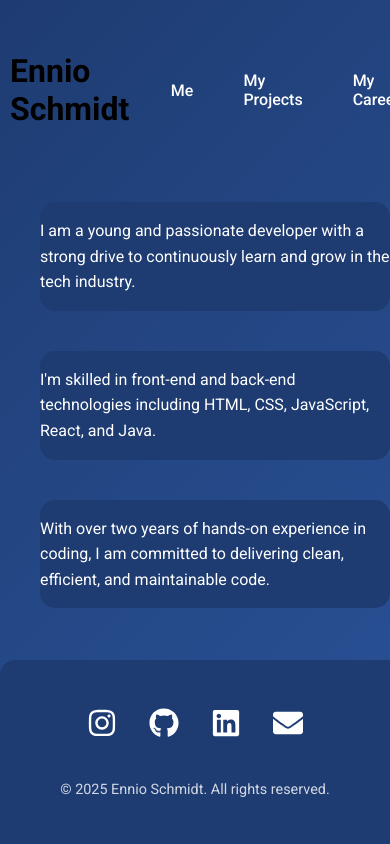
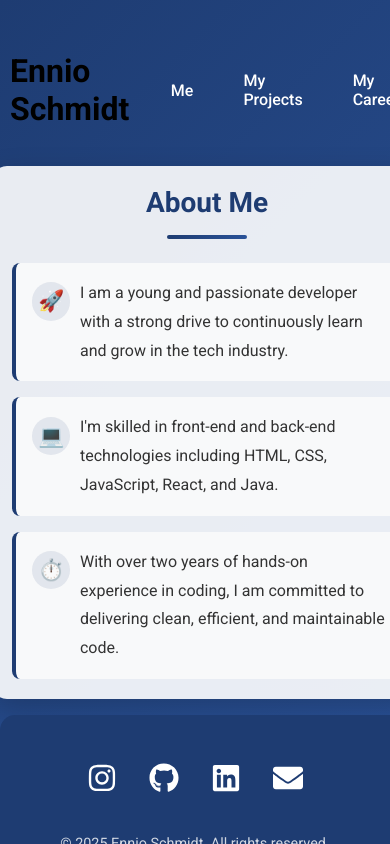
Before and after one commit to schmenniooo/PersonalWebsite, a React (Vite) app: page / in a window 390 px wide. Built offline with nearby package versions, Linux system fonts and the light colour scheme.

Commit message:
Refactor layout and styling for improved UI/UX.
Updated defaultMainContainer with new design elements, including a profile card, hover effects, and responsive styles. Enhanced loading and error states, structured paragraphs visually, and added emojis to enrich content presentation.

```diff
--- a/src/defaultMainContainer/defaultMainContainer.css
+++ b/src/defaultMainContainer/defaultMainContainer.css
@@ -6,37 +6,178 @@
     align-items: center;
     width: 100%;
     flex-grow: 1;
+    padding: 2rem 1rem;
 }
 
 .mainContent {
-
     display: flex;
     flex-direction: column;
     justify-content: center;
     align-items: center;
     width: 100%;
+    max-width: 900px;
+}
+
+.profile-card {
+    background-color: rgba(255, 255, 255, 0.9);
+    border-radius: 20px;
+    box-shadow: 0 10px 30px rgba(0, 0, 0, 0.2);
+    padding: 2.5rem;
+    width: 100%;
+    transition: transform 0.3s ease, box-shadow 0.3s ease;
+}
+
+.profile-card:hover {
+    transform: translateY(-5px);
+    box-shadow: 0 15px 35px rgba(0, 0, 0, 0.3);
+}
+
+.profile-title {
+    color: #1e3c72;
+    font-size: 2.5rem;
+    font-weight: 700;
+    text-align: center;
+    margin: 0 0 1rem 0;
+}
+
+.profile-divider {
+    height: 4px;
+    background: linear-gradient(90deg, #1e3c72, #2a5298);
+    width: 80px;
+    margin: 0 auto 2rem auto;
+    border-radius: 2px;
 }
 
 .paragraphContainer {
-
     display: flex;
     flex-direction: column;
-    justify-content: center;
-    align-items: center;
-
-    list-style-type: none;
-    gap: 40px;
+    gap: 1.5rem;
 }
 
 .paragraphItem {
+    background-color: #f8f9fa;
+    border-left: 4px solid #1e3c72;
+    border-radius: 8px;
+    padding: 1.5rem;
+    transition: transform 0.2s ease;
+}
 
-    background-color: #1e3c72;
-    border-radius: 15px;
-    width: 100%;
+.paragraphItem:hover {
+    transform: translateX(5px);
+}
+
+.paragraph-content {
+    display: flex;
+    align-items: flex-start;
+    gap: 1rem;
+}
+
+.paragraph-icon {
+    font-size: 1.8rem;
+    display: flex;
+    align-items: center;
+    justify-content: center;
+    min-width: 2.5rem;
+    height: 2.5rem;
+    background-color: rgba(30, 60, 114, 0.1);
+    border-radius: 50%;
+    padding: 0.5rem;
+    margin-top: 0.2rem;
 }
 
 .paragraph {
+    color: #333;
+    line-height: 1.8;
+    font-size: 1.1rem;
+    margin: 0;
+    flex: 1;
+}
+
+.loading-spinner {
     color: white;
-    line-height: 1.6;
-    margin-bottom: 1rem;
+    font-size: 1.2rem;
+    margin: 2rem 0;
+    text-align: center;
 }
+
+.error-message {
+    color: #ff6b6b;
+    background-color: rgba(255, 255, 255, 0.9);
+    padding: 1rem 2rem;
+    border-radius: 8px;
+    font-weight: 500;
+    text-align: center;
+    margin: 2rem 0;
+}
+
+/* Responsive Design */
+@media (max-width: 768px) {
+    .mainContainer {
+        padding: 1.5rem 1rem;
+    }
+
+    .profile-card {
+        padding: 1.5rem;
+    }
+
+    .profile-title {
+        font-size: 2rem;
+    }
+
+    .paragraphItem {
+        padding: 1.2rem;
+    }
+
+    .paragraph-content {
+        gap: 0.8rem;
+    }
+
+    .paragraph-icon {
+        font-size: 1.5rem;
+        min-width: 2.2rem;
+        height: 2.2rem;
+        padding: 0.4rem;
+    }
+
+    .paragraph {
+        font-size: 1rem;
+    }
+}
+
+@media (max-width: 480px) {
+    .mainContainer {
+        padding: 1rem 0.75rem;
+    }
+
+    .profile-card {
+        padding: 1.25rem;
+        border-radius: 15px;
+    }
+
+    .profile-title {
+        font-size: 1.75rem;
+    }
+
+    .profile-divider {
+        margin-bottom: 1.5rem;
+    }
+
+    .paragraphContainer {
+        gap: 1rem;
+    }
+
+    .paragraphItem {
+        padding: 1rem;
+    }
+
+    .paragraph-content {
+        gap: 0.6rem;
+    }
+
+    .paragraph-icon {
+        font-size: 1.3rem;
+        min-width: 1.8rem;
+        height: 1.8rem;
+        padding: 0.3rem;
+    }
+}
--- a/src/defaultMainContainer/defaultMainContainer.jsx
+++ b/src/defaultMainContainer/defaultMainContainer.jsx
@@ -38,16 +38,36 @@ function DefaultMainContainer() {
     return (
         <div className="mainContainer">
             <main className="mainContent">
-                {loading && <p className="paragraph">Loading content...</p>}
-                {error && <p className="paragraph error">{error}</p>}
+                {loading && <div className="loading-spinner">Loading content...</div>}
+                {error && <div className="error-message">{error}</div>}
                 {paragraphs && (
-                    <ul className="paragraphContainer">
-                        {Object.entries(paragraphs).map(([key, text]) => (
-                            <li key={key} className="paragraphItem">
-                                <p className="paragraph">{text}</p>
-                            </li>
-                        ))}
-                    </ul>
+                    <div className="profile-card">
+                        <h1 className="profile-title">About Me</h1>
+                        <div className="profile-divider"></div>
+                        <div className="paragraphContainer">
+                            {Object.entries(paragraphs).map(([key, text], index) => {
+                                // Select an appropriate emoji based on paragraph content
+                                let emoji = "👨‍💻"; // Default developer emoji
+
+                                if (index === 0) {
+                                    emoji = "🚀"; // First paragraph - passion and growth
+                                } else if (index === 1) {
+                                    emoji = "💻"; // Second paragraph - skills
+                                } else if (index === 2) {
+                                    emoji = "⏱️"; // Third paragraph - experience
+                                }
+
+                                return (
+                                    <div key={key} className="paragraphItem">
+                                        <div className="paragraph-content">
+                                            <span className="paragraph-icon">{emoji}</span>
+                                            <p className="paragraph">{text}</p>
+                                        </div>
+                                    </div>
+                                );
+                            })}
+                        </div>
+                    </div>
                 )}
             </main>
         </div>
```
